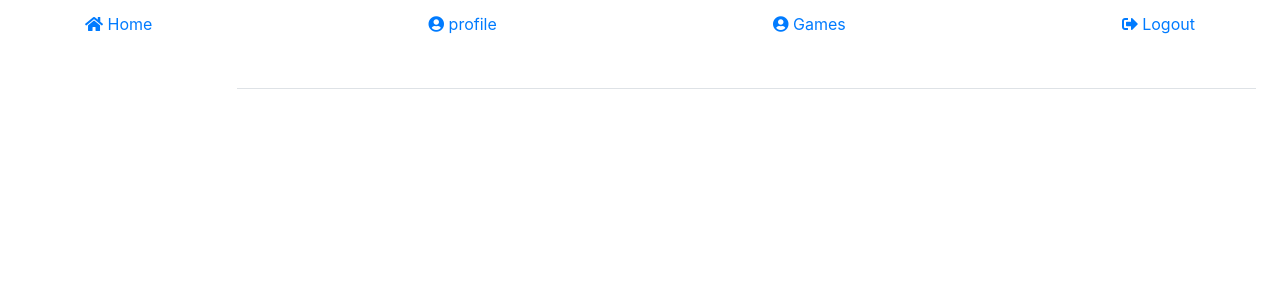
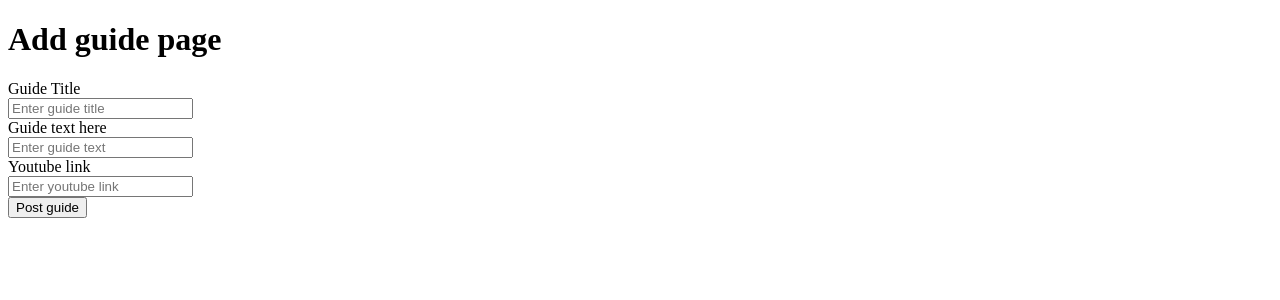
Before and after one commit to VedranNejedly/IIP-gamers-social-app, a Flask app: page /games/1/guides/add-guide in a window 1280 px wide. Shown: the top 300 px of the page. Run offline with Flask 2, Linux system fonts and the light colour scheme; the visitor is signed in with stand-in values (Sample User, id 1); data that the repository does not hold is empty; some libraries are stand-ins or nearby versions.

Commit message:
Bit of css, addGuide page added where user can post guide for specific game

```diff
--- a/app.py
+++ b/app.py
@@ -274,6 +274,35 @@
     return redirect(url_for('login'))
 
 
+
+@app.route('/games/<title>/guides/add-guide',methods=['GET', 'POST'])
+def addGuide(title):
+    cursor = conn.cursor(cursor_factory=psycopg2.extras.DictCursor)
+    if request.method == 'POST' and 'title' in request.form and 'guide_text' in request.form:
+        # Create variables for easy access
+        guide_title = request.form['title']
+        guide_text = request.form['guide_text']
+        youtube_link = request.form['youtube_link']
+        #Check if game exists
+        cursor.execute('SELECT * FROM games WHERE title = %s', (title,))
+        game = cursor.fetchone()
+        # Game doesnt exists and the form data is valid, now insert new game into games table
+        if youtube_link:
+            cursor.execute("INSERT INTO guides (title, guide_text, youtube_link,game_id,user_id) VALUES (%s,%s,%s,%s)", (guide_title, guide_text, youtube_link,game[0],session['id']))
+            conn.commit()
+        else:
+            cursor.execute("INSERT INTO guides (title, guide_text,game_id,user_id) VALUES (%s,%s,%s,%s)", (guide_title, guide_text,game[0],session['id']))
+            conn.commit()
+        # return render_template('add-guide.html')
+        return redirect(url_for('getGuides',title = title))
+
+    return render_template('add-guide.html',title=title)
+
+
+
+
+
+
 @app.route('/games/<title>',methods=['GET', 'POST'])
 def addcomment(title):
     cursor = conn.cursor(cursor_factory=psycopg2.extras.DictCursor)
--- a/static/css/style.css
+++ b/static/css/style.css
@@ -1,4 +1,10 @@
 @import "games-list.css";
+@import "game.css";
+@import "typography.css";
+@import "comments.css";
+
+
+
 
 li{
     list-style-type: none;
--- /dev/null
+++ b/static/css/typography.css
@@ -0,0 +1,4 @@
+a,p,label{
+    font-size: 18px;
+    font-family: Arial, Helvetica, sans-serif;
+}
--- /dev/null
+++ b/templates/add-guide.html
@@ -0,0 +1,45 @@
+<!DOCTYPE html>
+<html lang="en">
+<head>
+    <meta charset="UTF-8">
+    <meta http-equiv="X-UA-Compatible" content="IE=edge">
+    <meta name="viewport" content="width=device-width, initial-scale=1.0">
+    <title>Document</title>
+</head>
+<body>
+    <h1>Add guide page
+    </h1>
+    <form action="{{ url_for('addGuide',title = title) }}" method="post" autocomplete="off">
+        <div class="form-group">
+         <label for="title" class="cols-sm-2 control-label">Guide Title</label>
+         <div class="cols-sm-10">
+          <div class="input-group">
+           <input type="text" class="form-control" name="title" id="title"  placeholder="Enter guide title"/>
+          </div>
+         </div>
+        </div>
+
+        <div class="form-group">
+         <label for="guide_text" class="cols-sm-2 control-label">Guide text here</label>
+         <div class="cols-sm-10">
+          <div class="input-group">
+           <span class="input-group-addon"><i class="fa fa-users fa" aria-hidden="true"></i></span>
+           <input type="text" class="form-control" name="guide_text" id="guide_text" placeholder="Enter guide text" required>
+          </div>
+         </div>
+        </div>
+        <div class="form-group">
+            <label for="genre" class="cols-sm-2 control-label">Youtube link</label>
+            <div class="cols-sm-10">
+             <div class="input-group">
+              <span class="input-group-addon"><i class="fa fa-users fa" aria-hidden="true"></i></span>
+              <input type="text" class="form-control" name="youtube_link" id="youtube_link" placeholder="Enter youtube link">
+             </div>
+            </div>
+        </div>
+
+        <input type="submit" value="Post guide" class="form-control btn btn-primary " name="">
+    </form>
+
+</body>
+</html>
--- a/templates/guide.html
+++ b/templates/guide.html
@@ -8,16 +8,21 @@
 
 
 {% block content %}
-
+<div>
     <h2> {{guide.title}}</h2>
     <p>{{guide.guide_text}}</p>
     {% if guide.youtube_link %}
-    <h2>{{guide.youtube_link}}</h2>
     <iframe width="560" height="315" src="{{guide.youtube_link}}" title="YouTube video player" frameborder="0" allow="accelerometer; autoplay; clipboard-write; encrypted-media; gyroscope; picture-in-picture; web-share" allowfullscreen></iframe>
     {% endif %}
 </div>
 
 
+    <h2>{{guide.youtube_link}}</h2>
+
+
+
+
+
 
 
 {% endblock %}
--- a/templates/guides.html
+++ b/templates/guides.html
@@ -4,6 +4,8 @@
 
 {% block content %}
 <h1 class="h2">Welcome to guides page</h1>
+
+<a class="py-2 d-none d-md-inline-block" href="{{ url_for('addGuide',title = game.title) }}">Add Guide</a>
 
 
 {% for guide in guides %}
--- a/templates/index.html
+++ b/templates/index.html
@@ -41,15 +41,11 @@
     </nav>
 
     <div class="container-fluid">
-      <div class="row">
-        <main role="main" class="col-md-9 ml-sm-auto col-lg-10 pt-3 px-4">
-          <div
-            class="d-flex justify-content-between flex-wrap flex-md-nowrap align-items-center pb-2 mb-3 border-bottom"
-          >
+        <main role="main">
+          <div class="row">
             <div class="col-12">{% block content %}{% endblock %}</div>
           </div>
         </main>
-      </div>
     </div>
   </body>
 </html>
--- a/templates/profile.html
+++ b/templates/profile.html
@@ -44,17 +44,16 @@
 
 
 
-    <h2> Comments go here</h2>
         {% for comment in comments %}
         {% for user in users %}
         {% if user.id == comment.commentator_id %}
+            <div class="comment">
                 <a href="/profile/{{user.username}}">{{user.username}}</a>
                 <p>{{comment.comment}}</p>
+            </div>
         {% endif %}
 
         {% endfor %}
-
-
 
     {% endfor %}
 
```
Also changed, not shown: static/css/comments.css (added, +12 -0 lines), static/css/game.css (added, +9 -0 lines), templates/game.html (+8 -7 lines). Lines whose indentation alone changed are shown as unchanged.
